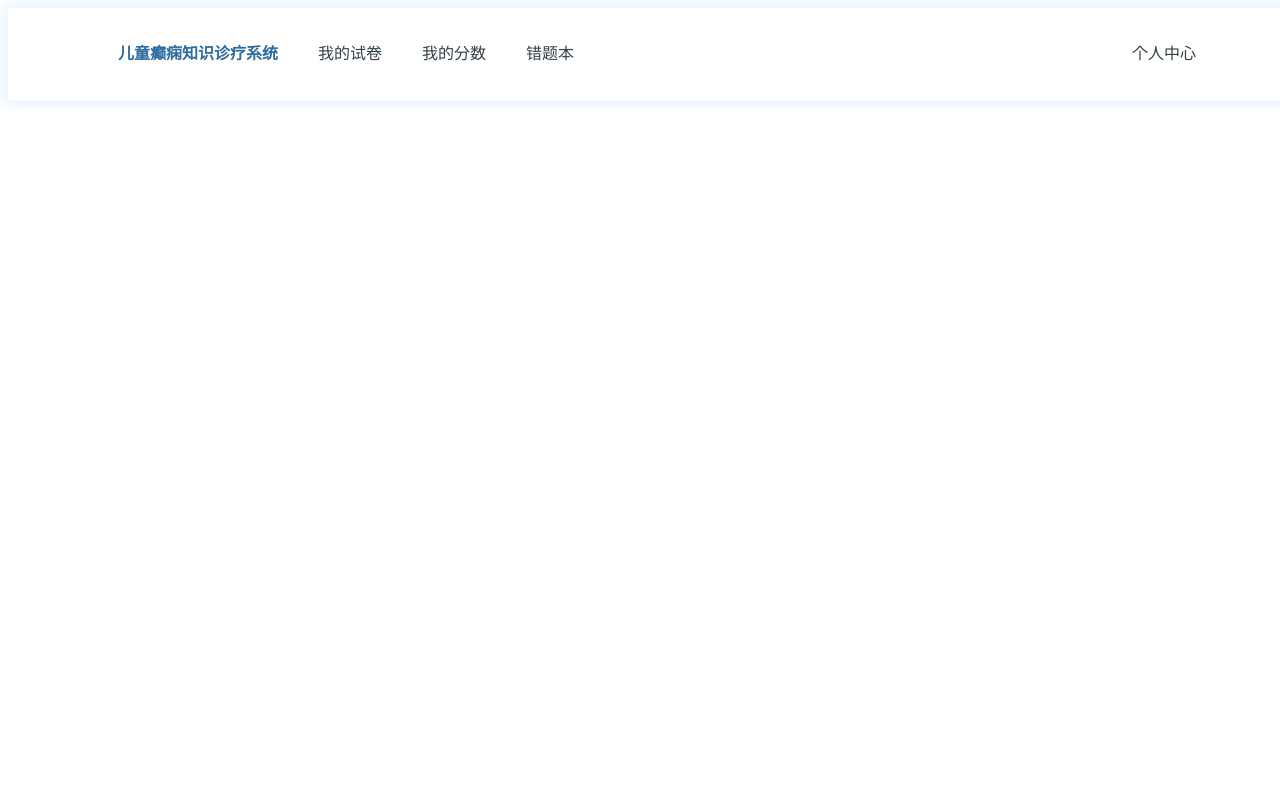
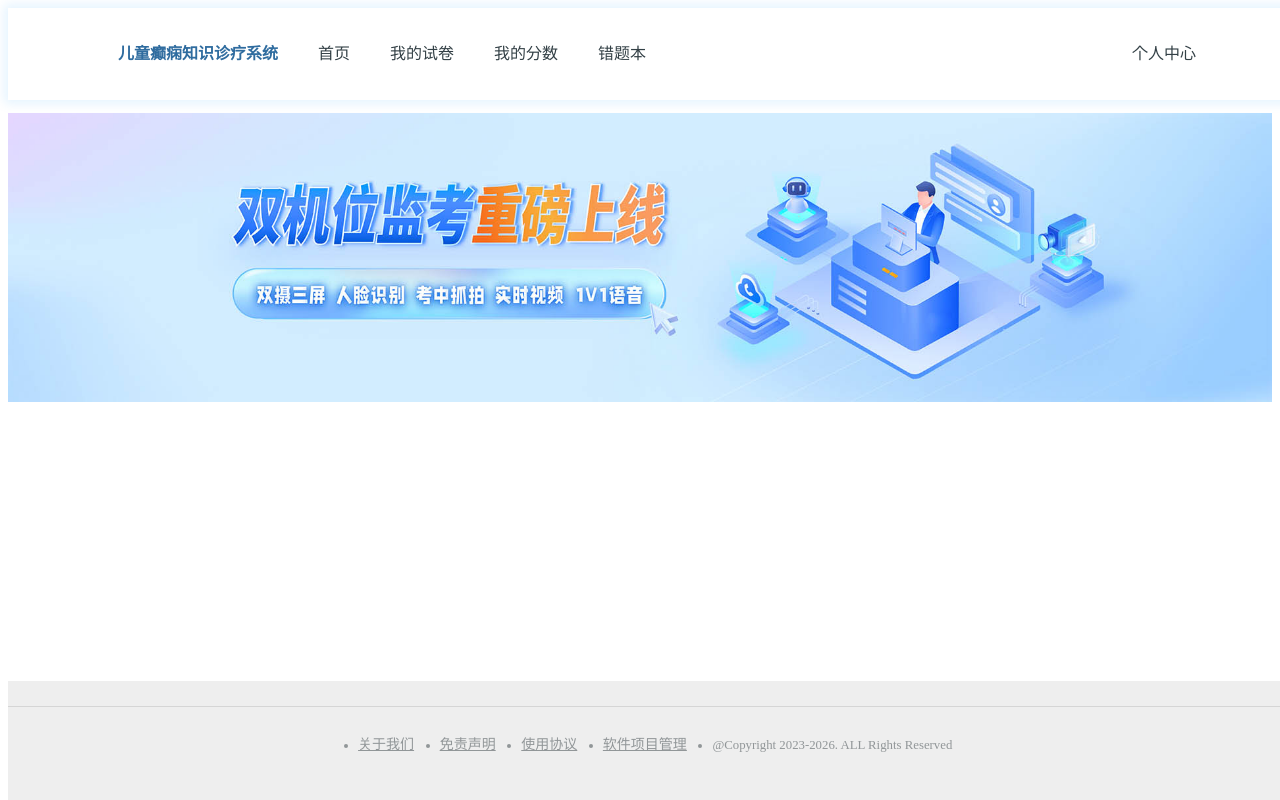
Before and after one commit to YangziDan/examsystem, a Vue app: page / in a window 1280 px wide. Built offline with nearby package versions, Linux system fonts and the light colour scheme.

Commit message:
优化了首页效果

```diff
--- a/src/views/HomeView.vue
+++ b/src/views/HomeView.vue
@@ -1,11 +1,14 @@
 <template>
   <headerView></headerView>
-
+  <home-main-view></home-main-view>
+  <home-main-footer></home-main-footer>
 </template>
 
 <script setup>
 
 import HeaderView from "@/views/headerView.vue";
+import HomeMainView from "@/views/homeMainView.vue";
+import HomeMainFooter from "@/views/homeMainFooter.vue";
 </script>
 
 <style scoped>
--- a/src/views/LoginView.vue
+++ b/src/views/LoginView.vue
@@ -9,7 +9,6 @@ let formLabelAlign = ref({
   username: '1',
   password: '123456'
 })
-
 function login() {
   console.log("登录操作执行-------");
   axios({
--- a/src/views/headerView.vue
+++ b/src/views/headerView.vue
@@ -6,6 +6,7 @@
       <el-col :span="24">
         <ul class="list">
           <li class="logo"><i class="iconfont icon-kaoshi"></i><span>儿童癫痫知识诊疗系统</span></li>
+          <li><a href="/" >首页</a></li>
           <li><a href="/myexam" @click="exam()">我的试卷</a></li>
 <!--          <li><a href="javascript:;" @click="practice()">我的练习</a></li>-->
           <li><a href="/studentScore">我的分数</a></li>
@@ -36,7 +37,7 @@
 #student{
   top: 0;
   width: 100vw;
-  margin: 0 0 2vw 0;
+  margin: 0 0 1vw 0;
 }
 #student .padding-50 {
   margin: 0 auto;
--- /dev/null
+++ b/src/views/homeMainFooter.vue
@@ -0,0 +1,42 @@
+<!--页脚部分-->
+<template>
+  <footer id="footer">
+    <ul>
+      <li><a href="javascript:;">关于我们</a></li>
+      <li><a href="javascript:;">免责声明</a></li>
+      <li><a href="javascript:;">使用协议</a></li>
+      <li><a href="http://beian.miit.gov.cn/" target="_blank">软件项目管理</a></li>
+      <li>@Copyright 2023-2026. ALL Rights Reserved</li>
+    </ul>
+  </footer>
+</template>
+
+<script setup>
+
+</script>
+
+<style scoped>
+#footer a {
+  color: #919698;
+  font-size: 14px;
+}
+#footer {
+  background-color: #eee;
+  width: 100vw;
+  position: fixed;
+  bottom: 0;
+}
+#footer ul {
+  margin-top: 2vw;
+  border-top: 1px solid #d5d5d5;
+  display: flex;
+  justify-content: center;
+  height: 6vw;
+  line-height: 6vw;
+}
+#footer ul li {
+  color: #919698;
+  font-size: 1vw;
+  margin-right: 2vw;
+}
+</style>
--- /dev/null
+++ b/src/views/homeMainView.vue
@@ -0,0 +1,11 @@
+<template>
+<el-image src="src/assets/img/homeMain1.jpg"></el-image>
+</template>
+
+<script setup>
+
+</script>
+
+<style scoped>
+
+</style>
```
Also changed, not shown: src/assets/img/homeMain1.jpg (added).
